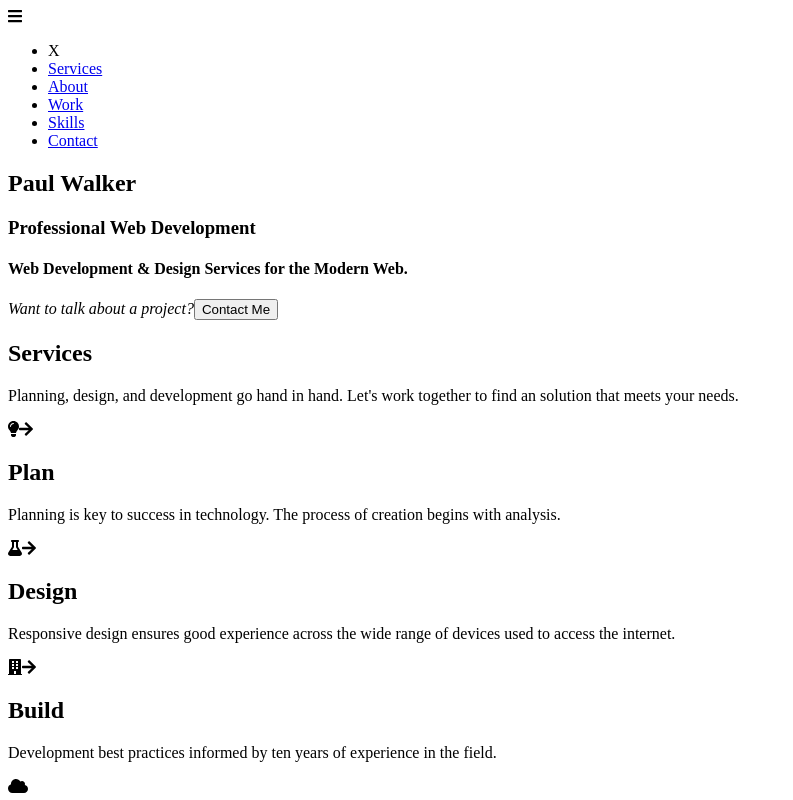
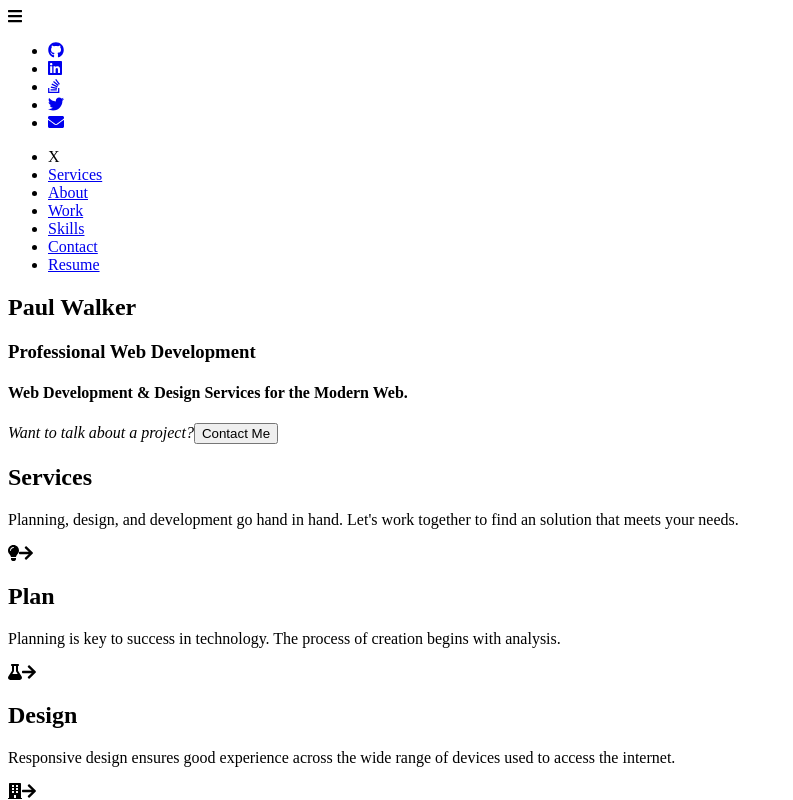
Before and after one commit to starsinmypockets/next-portfolio, a Next.js app: page / in a window 1280 px wide. Shown: the top 800 px of the page, without its empty margins (0-793 px from the left). Built offline with nearby package versions, Linux system fonts and the light colour scheme.

Commit message:
Social icons in menu

```diff
--- a/components/menu.js
+++ b/components/menu.js
@@ -1,5 +1,11 @@
 import { FontAwesomeIcon } from "@fortawesome/react-fontawesome"
-import { faBars } from "@fortawesome/free-solid-svg-icons"
+import {
+  faTwitter,
+  faGithub,
+  faStackOverflow,
+  faLinkedin,
+} from "@fortawesome/free-brands-svg-icons"
+import { faBars, faEnvelope } from "@fortawesome/free-solid-svg-icons"
 import { useState } from "react"
 
 export default function Menu(props) {
@@ -8,7 +14,10 @@ export default function Menu(props) {
     props.dimensions.width <= 744 && showHamburger == false
 
   return (
-    <div id="menu" className="w-full bg-gray-300 bg-opacity-90 fixed right-0 z-50">
+    <div
+      id="menu"
+      className="w-full bg-gray-300 bg-opacity-90 fixed right-0 z-50"
+    >
       <FontAwesomeIcon
         className={
           !hamburgerIsHidden()
@@ -23,7 +32,41 @@ export default function Menu(props) {
           hamburgerIsHidden()
             ? "hidden"
             : "display-block" +
-              ` float-right flex md:text-2xl w-full md:w-auto md:mr-12`
+              ` float-right md:float-left text-lg flex w-48 md:w-auto md:w-auto md:mr-12`
+        }
+      >
+        <li className="ml-4 mt-2 w-5">
+          <a href="https://github.com/starsinmypockets">
+            <FontAwesomeIcon icon={faGithub} />
+          </a>
+        </li>
+        <li className="ml-4 mt-2 w-5">
+          <a href="https://www.linkedin.com/in/paul-walker-24887871/">
+            <FontAwesomeIcon icon={faLinkedin} />
+          </a>
+        </li>
+        <li className="ml-4 mt-2 w-4">
+          <a href="https://stackoverflow.com/users/556443/starsinmypockets">
+            <FontAwesomeIcon icon={faStackOverflow} />
+          </a>
+        </li>
+        <li className="ml-4 mt-3 w-4">
+          <a href="https://twitter.com/pwalk99">
+            <FontAwesomeIcon icon={faTwitter} />
+          </a>
+        </li>
+        <li className="ml-4 mt-3 w-4">
+          <a href="mailto:pjwalker76@gmail.com">
+            <FontAwesomeIcon icon={faEnvelope} />
+          </a>
+        </li>
+      </ul>
+      <ul
+        className={
+          hamburgerIsHidden()
+            ? "hidden"
+            : "display-block" +
+              ` float-right flex text-lg md:text-2xl w-full md:w-auto md:mr-12`
         }
       >
         <li>
@@ -59,6 +102,14 @@ export default function Menu(props) {
             Contact
           </a>
         </li>
+        <li>
+          <a
+            href="/paul_walker_resume_10_2020.pdf"
+            className="flex-1 mr-3 md:mr-6"
+          >
+            Resume
+          </a>
+        </li>
       </ul>
     </div>
   )
```
Also changed, not shown: 1 other file (tests, documents, lock files or other folders).
